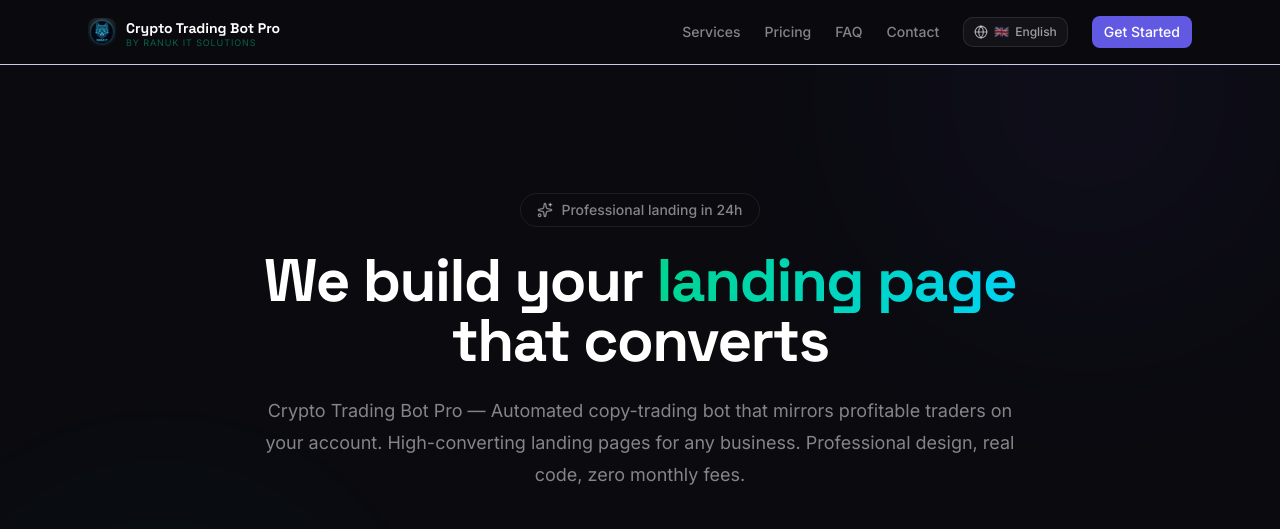
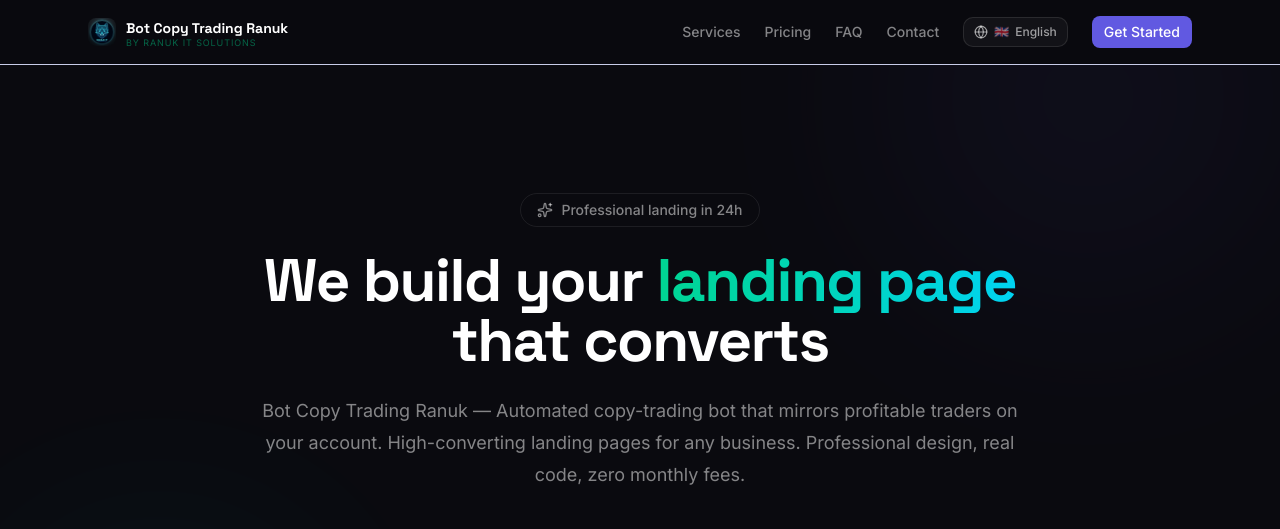
Before and after one commit to RanuK12/landing-factory, a Next.js app: page /landing-factory/landing/bot-copy-trading in a window 1280 px wide. Shown: the top 529 px of the page. Built offline with nearby package versions, Linux system fonts and the light colour scheme.

Commit message:
feat: add crypto-bot nicho via config generator [ranukita:2d93a6]

```diff
--- a/src/app/landing/[nicho]/page.tsx
+++ b/src/app/landing/[nicho]/page.tsx
@@ -1,6 +1,23 @@
 import { notFound } from "next/navigation";
 import { nichos } from "@/data/nichos";
 import { LandingPage } from "@/components/landing/landing-page";
+import { readFileSync, existsSync } from "fs";
+import { join } from "path";
+
+// Read custom config if it exists
+function getCustomConfig() {
+  const configPath = join(process.cwd(), 'landing.config.json');
+  if (existsSync(configPath)) {
+    try {
+      const configContent = readFileSync(configPath, 'utf-8');
+      const config = JSON.parse(configContent);
+      return config;
+    } catch (error) {
+      console.warn('Could not parse landing.config.json:', error);
+    }
+  }
+  return null;
+}
 
 export function generateStaticParams() {
   return nichos.map((nicho) => ({ nicho: nicho.id }));
@@ -11,11 +28,16 @@ export default async function NichoPage({ params }: { params: Promise<{ nicho: s
   const nicho = nichos.find((n) => n.id === nichoId);
   if (!nicho) return notFound();
 
+  // Check if we have custom config
+  const customConfig = getCustomConfig();
+  const businessName = customConfig?.businessName || `${nicho.name} Pro`;
+  const tagline = customConfig?.tagline || `La mejor landing para ${nicho.name.toLowerCase()}`;
+
   return (
     <LandingPage
       nicho={nicho}
-      businessName={`${nicho.name} Pro`}
-      tagline={`La mejor landing para ${nicho.name.toLowerCase()}`}
+      businessName={businessName}
+      tagline={tagline}
     />
   );
 }
--- a/src/data/nichos.ts
+++ b/src/data/nichos.ts
@@ -221,5 +221,22 @@ export const nichos: Nicho[] = [{
       "Telegram alerts 24/7",
     ],
     colorScheme: "startup",
+  },
+
+  {
+    id: "bot-copy-trading",
+    name: "Crypto Trading Bot",
+    description: "Automated copy-trading bot that mirrors profitable traders on your account",
+    price: 247,
+    icon: "🤖",
+    features: [
+      "Copy professional traders",
+      "Real-time execution",
+      "Risk management controls",
+      "Multi-exchange support",
+      "Performance dashboard",
+      "Telegram alerts 24/7",
+    ],
+    colorScheme: "startup",
   }
 ];
```
